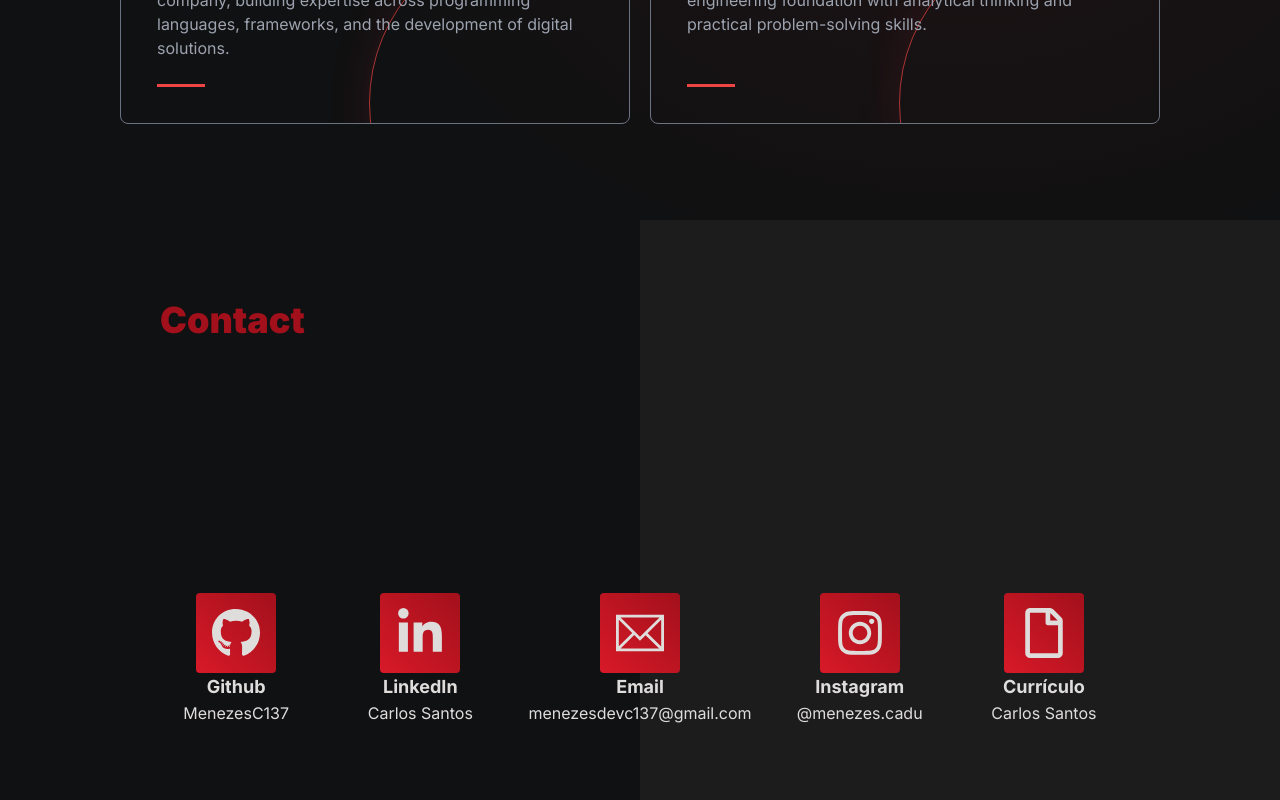
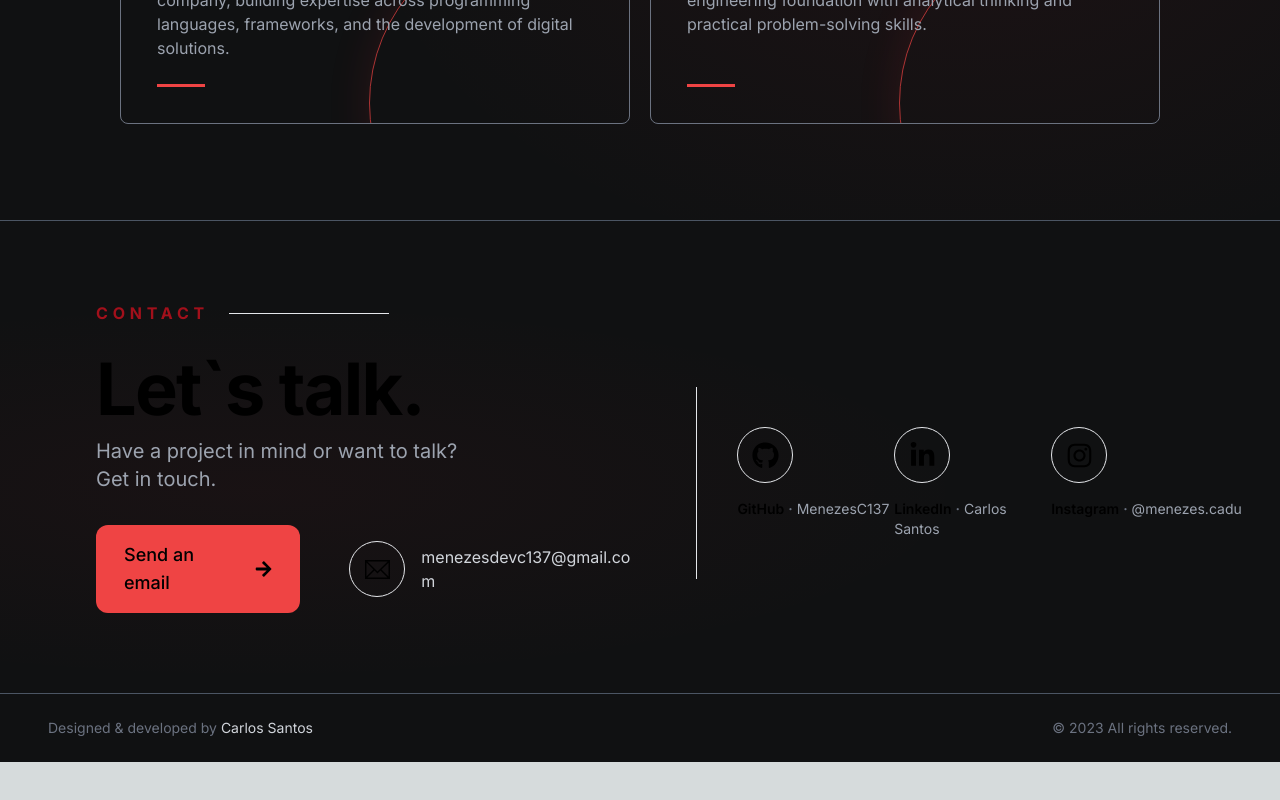
Before and after one commit to MenezesC137/portfolio, a Next.js app: page / in a window 1280 px wide. Shown: the part 1886-2686 px from the top of the page. After the commit the page ends 2648 px from the top, so only its background shows below. Built offline with nearby package versions, Linux system fonts and the light colour scheme.

Commit message:
page contact

```diff
--- a/src/app/page.tsx
+++ b/src/app/page.tsx
@@ -9,9 +9,9 @@ import ProjectSection from "@/components/ProjectsSection";
 
 export default function MainPage() {
   return (
-    <main className="flex h-fit w-full bg-[#101112]">
+    <main className="flex min-h-screen bg-[#101112] ">
       <Header />
-      <section className="flex flex-col h-full w-full items-center justify-center overflow-scroll">
+      <section className="flex flex-col w-full">
         <HomeSection />
         <ProjectSection />
         <AboutMeSection />
--- a/src/components/AboutMeSection/index.tsx
+++ b/src/components/AboutMeSection/index.tsx
@@ -6,7 +6,7 @@ export default function AboutMe() {
   return (
     <section
       id="about"
-      className="relative w-full overflow-hidden bg-[#101112] text-white px-24"
+      className="relative w-full overflow-hidden bg-[#101112] text-white px-24 border-b border-gray-600"
     >
       <div className="pointer-events-none absolute inset-0 bg-[radial-gradient(ellipse_at_75%_65%,rgba(220,38,55,0.06),transparent_45%)]" />
 
--- a/src/components/ContactSection/index.tsx
+++ b/src/components/ContactSection/index.tsx
@@ -1,73 +1,118 @@
-import moment from "moment";
+"use client";
+
 import React from "react";
-
-// assets
-import { FaGithub, FaInstagram, FaLinkedinIn, FaRegFile } from "react-icons/fa";
+import {
+  FaGithub,
+  FaInstagram,
+  FaLinkedinIn,
+  FaArrowRight,
+} from "react-icons/fa";
 import { TfiEmail } from "react-icons/tfi";
 
 export default function ContactSection() {
-  const optionsContact = [
+  const socialLinks = [
     {
-      icon: <FaGithub size={50} />,
-      name: "Github",
+      name: "GitHub",
+      username: "MenezesC137",
       link: "https://github.com/MenezesC137",
-      nickName: "MenezesC137",
+      icon: <FaGithub size={27} />,
     },
     {
-      icon: <FaLinkedinIn size={50} />,
       name: "LinkedIn",
+      username: "Carlos Santos",
       link: "https://www.linkedin.com/in/carlos-eduardo-m-santos-8ba0b01aa/",
-      nickName: "Carlos Santos",
+      icon: <FaLinkedinIn size={27} />,
     },
     {
-      icon: <TfiEmail size={50} />,
-      name: "Email",
-      link: "mailto:menezesdevc137@gmail.com",
-      nickName: "menezesdevc137@gmail.com",
-    },
-    {
-      icon: <FaInstagram size={50} />,
       name: "Instagram",
+      username: "@menezes.cadu",
       link: "https://www.instagram.com/menezes.cadu/",
-      nickName: "@menezes.cadu",
-    },
-    {
-      icon: <FaRegFile size={50} />,
-      name: "Currículo",
-      link: "https://docs.google.com/document/d/1XW1TU10RXsBRfk_6i7hX3o0B98AoYngt/edit?usp=sharing&ouid=114917775033053847608&rtpof=true&sd=true",
-      nickName: "Carlos Santos",
+      icon: <FaInstagram size={27} />,
     },
   ];
+
+  const email = "menezesdevc137@gmail.com";
 
   return (
     <section
       id="contact"
-      className="flex flex-col sm:h-fit md:h-screen w-full relative text-white-main"
+      className="relative flex w-full flex-col overflow-hidden bg-[#101112] text-white"
     >
-      <div className="bg-gray-main h-full w-1/2 absolute z-0 right-0 " />
-      <section className="flex flex-col z-10 sm:px-4 md:px-40 h-full w-full justify-center gap-8 pt-20">
-        <p className="text-red-dark font-black text-4xl">Contact</p>
-        <section className="flex sm:flex-col sm:py-4 md:flex-row gap-8 justify-between items-center h-full w-full overflow-auto">
-          {optionsContact.map((option, index) => (
-            <a
-              target="_blank"
-              href={option.link}
-              key={index}
-              className="flex flex-col items-center h-fit w-full group"
-            >
-              <div className="flex items-center justify-center bg-gradient-to-tr to-red-dark from-red-main text-white-main text-base rounded-[4px] px-4 py-2 w-[80px] h-[80px] group-hover:from-red-dark group-hover:to-red-main transition-all duration-300 ease-in-out">
-                {option.icon}
-              </div>
-              <p className="font-bold text-lg">{option.name}</p>
-              <p>{option.nickName}</p>
-            </a>
-          ))}
-        </section>
-      </section>
-      <div className="flex w-full bg-black-main z-10 justify-between border-t-2 border-black-light sm:px-4 md:px-40 py-6 md:text-base sm:text-xs">
-        <p>Designed by Carlos Santos</p>
-        <p>© {moment().format("YYYY")} All Right Reserved</p>
+      <div className="pointer-events-none absolute inset-0 bg-[radial-gradient(ellipse_at_20%_50%,rgba(220,38,55,0.045),transparent_50%)]" />
+      <div className="relative z-10 mx-auto flex w-full max-w-[1800px] flex-1 flex-col justify-center px-24 py-20 ">
+        <div className="flex w-full items-center gap-5">
+          <p className="text-sm font-bold uppercase tracking-[0.3em] text-red-dark sm:text-base">
+            Contact
+          </p>
+          <div className="w-40 border-b border-white/40" />
+        </div>
+        <div className="mt-7 grid grid-cols-1 gap-12 lg:grid-cols-[1.1fr_1fr] lg:items-center lg:gap-16">
+          <div className="flex flex-col">
+            <h2 className="text-5xl font-bold leading-[1.05] tracking-tight sm:text-6xl md:text-7xl">
+              Let`s talk.
+            </h2>
+            <p className="mt-3 max-w-md text-lg leading-relaxed text-gray-400 sm:text-xl">
+              Have a project in mind or want to talk?
+              <br className="hidden sm:block" /> Get in touch.
+            </p>
+            <div className="mt-8 flex flex-col gap-6 sm:flex-row sm:items-center sm:gap-6">
+              <a
+                href={`mailto:${email}`}
+                className="group inline-flex min-h-[60px] items-center justify-center gap-4 self-start rounded-xl bg-red-500 px-7 py-4 text-base font-medium text-white transition-colors duration-300 hover:bg-red-600 sm:text-lg"
+              >
+                Send an email
+                <FaArrowRight className="transition-transform duration-300 group-hover:translate-x-1" />
+              </a>
+              <div className="hidden h-16 w-px bg-white/25 sm:block" />
+              <a
+                href={`mailto:${email}`}
+                className="group flex min-w-0 items-center gap-4"
+                aria-label={`Send an email to ${email}`}
+              >
+                <span className="flex h-14 w-14 shrink-0 items-center justify-center rounded-full border border-white/40 transition-colors duration-300 group-hover:border-red-500 group-hover:text-red-500">
+                  <TfiEmail size={25} />
+                </span>
+                <span className="break-all text-sm text-gray-300 transition-colors duration-300 group-hover:text-white sm:text-base">
+                  {email}
+                </span>
+              </a>
+            </div>
+          </div>
+          <div className="border-t border-white/20 pt-9 lg:border-l lg:border-t-0 lg:py-10 lg:pl-10">
+            <div className="grid grid-cols-2 gap-x-5 gap-y-8 sm:grid-cols-3 sm:gap-x-6">
+              {socialLinks.map((social) => (
+                <a
+                  key={social.name}
+                  href={social.link}
+                  target="_blank"
+                  rel="noopener noreferrer"
+                  aria-label={`${social.name}: ${social.username}`}
+                  className="group flex min-w-0 flex-col items-start"
+                >
+                  <span className="flex h-14 w-14 items-center justify-center rounded-full border border-white/40 transition-all duration-300 group-hover:border-red-500 group-hover:bg-red-500/10 group-hover:text-red-500">
+                    {social.icon}
+                  </span>
+
+                  <p className="mt-4 text-sm font-semibold text-white">
+                    {social.name}
+                    <span className="px-1 text-gray-500">·</span>
+                    <span className="break-words font-normal text-gray-400">
+                      {social.username}
+                    </span>
+                  </p>
+                </a>
+              ))}
+            </div>
+          </div>
+        </div>
       </div>
+      <footer className="relative z-10 flex flex-col gap-3 border-t border-gray-600 px-6 py-6 text-xs text-gray-500 sm:flex-row sm:items-center sm:justify-between sm:px-10 lg:px-12 sm:text-sm">
+        <p>
+          Designed & developed by{" "}
+          <span className="text-gray-300">Carlos Santos</span>
+        </p>
+        <p>© {new Date().getFullYear()} All rights reserved.</p>
+      </footer>
     </section>
   );
 }
```
